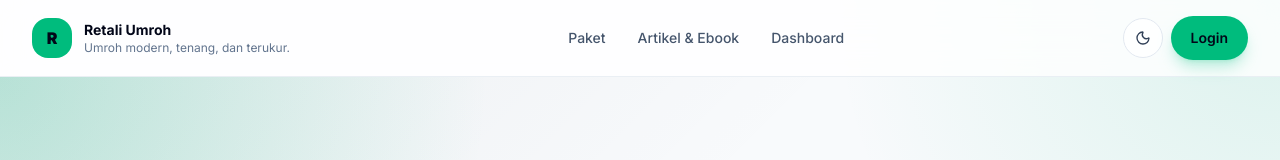
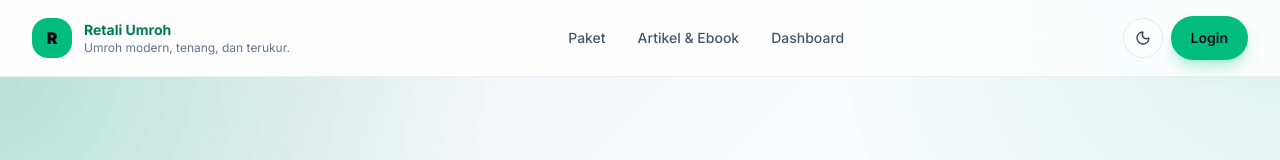
Before and after one commit to retalihajiumroh-spec/aplikasiumroh, a Next.js app: page / in a window 1280 px wide. Shown: the top 160 px of the page. Built offline with nearby package versions, Linux system fonts and the light colour scheme.

Commit message:
Improve header brand contrast
Co-authored-by: retalihajiumroh-spec <retalihajiumroh-spec@users.noreply.github.com>

```diff
--- a/src/components/app-shell/site-header.tsx
+++ b/src/components/app-shell/site-header.tsx
@@ -13,7 +13,7 @@ export function SiteHeader() {
             R
           </span>
           <span>
-            <span className="block text-sm font-bold text-slate-950 dark:text-white">
+            <span className="block text-sm font-bold text-emerald-700 dark:text-emerald-300">
               {siteConfig.name}
             </span>
             <span className="hidden text-xs text-slate-500 dark:text-slate-400 sm:block">
```
